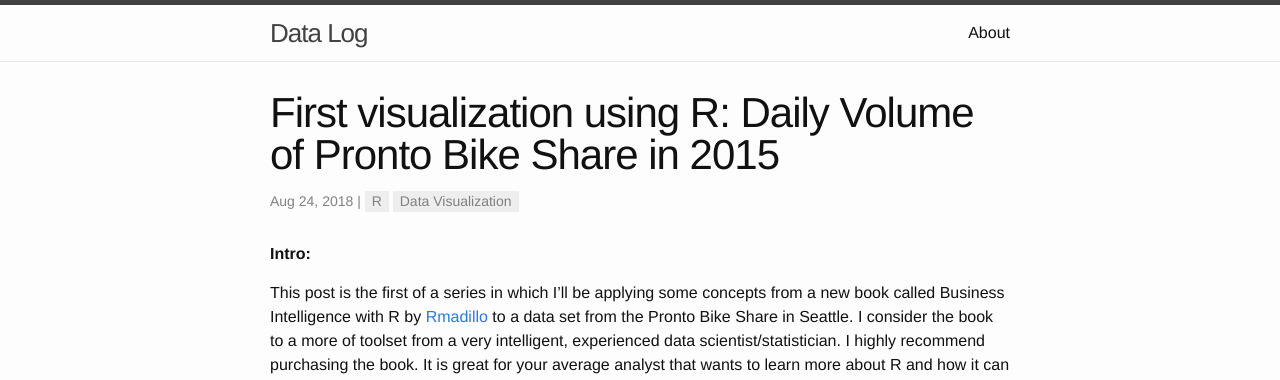
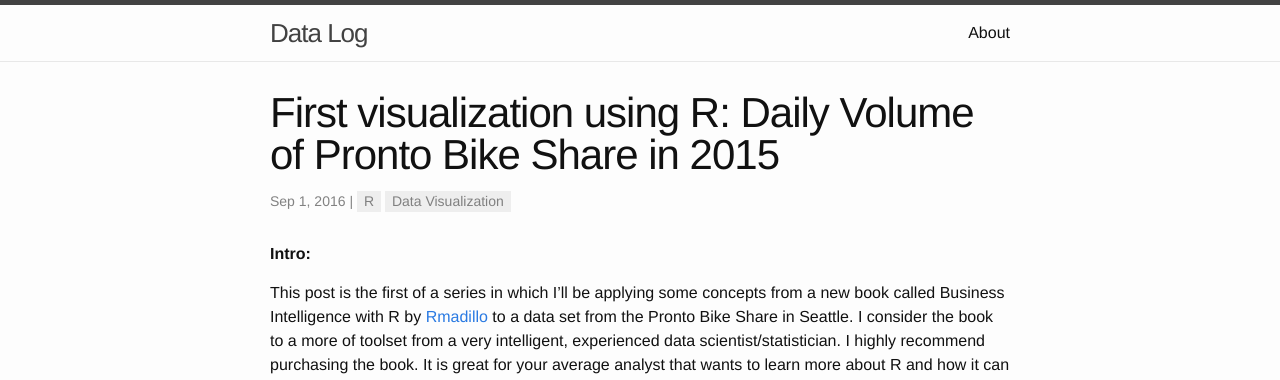
Before and after one commit to johntilelli/johntilelli.github.io, a Jekyll site: the page built from _posts/2016-09-01-first-r-visualization.markdown, in a window 1280 px wide. Shown: the top 380 px of the page. Built offline with Jekyll 4.4.1, drawn with Linux system fonts in a browser that asks for light colours; comment, search, counter and statistics services are not loaded.

Commit message:
Update 2016-09-01-first-r-visualization.markdown

```diff
--- a/_posts/2016-09-01-first-r-visualization.markdown
+++ b/_posts/2016-09-01-first-r-visualization.markdown
@@ -1,7 +1,7 @@
 ---
 layout: post
 title:  "First visualization using R: Daily Volume of Pronto Bike Share in 2015"
-date:   2018-08-24 00:34:00 -0700
+date:   2016-09-01 00:34:00 -0700
 categories: blog update
 tags: [R, Data Visualization]
 ---
```
